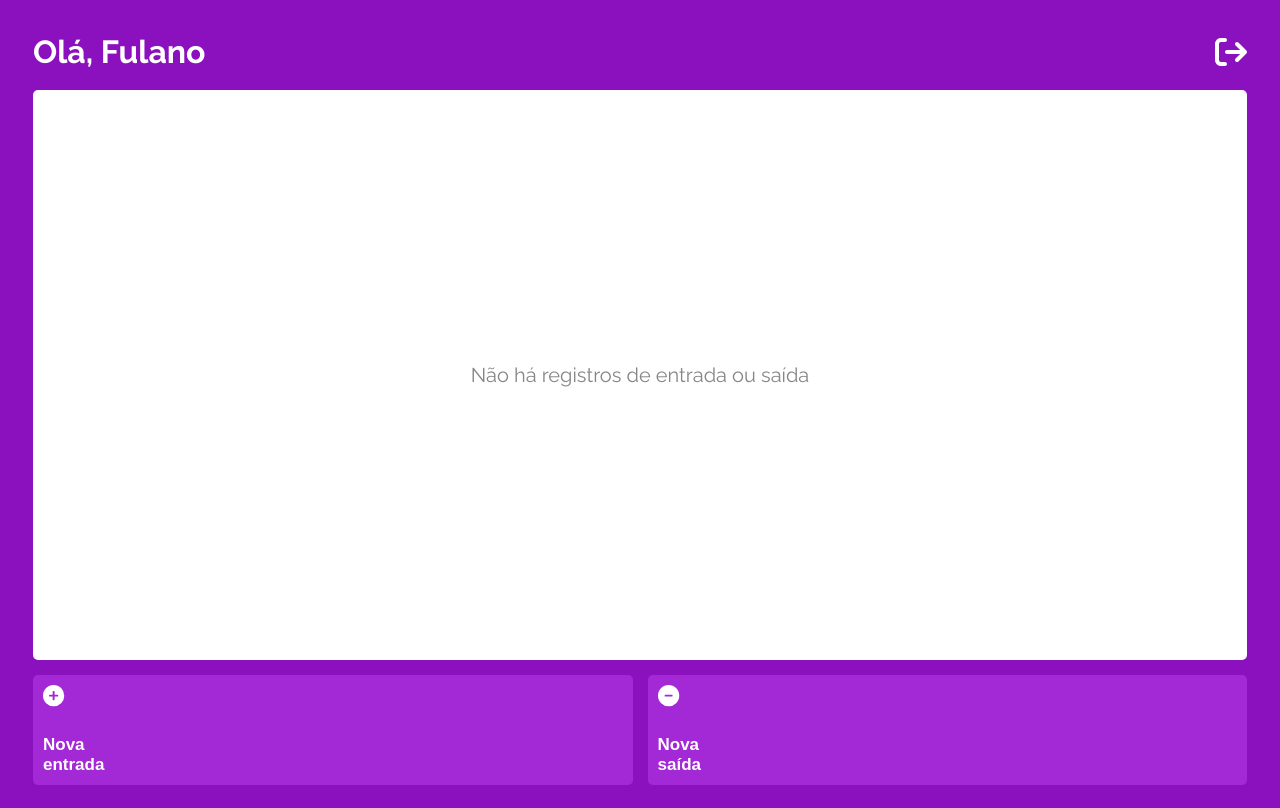
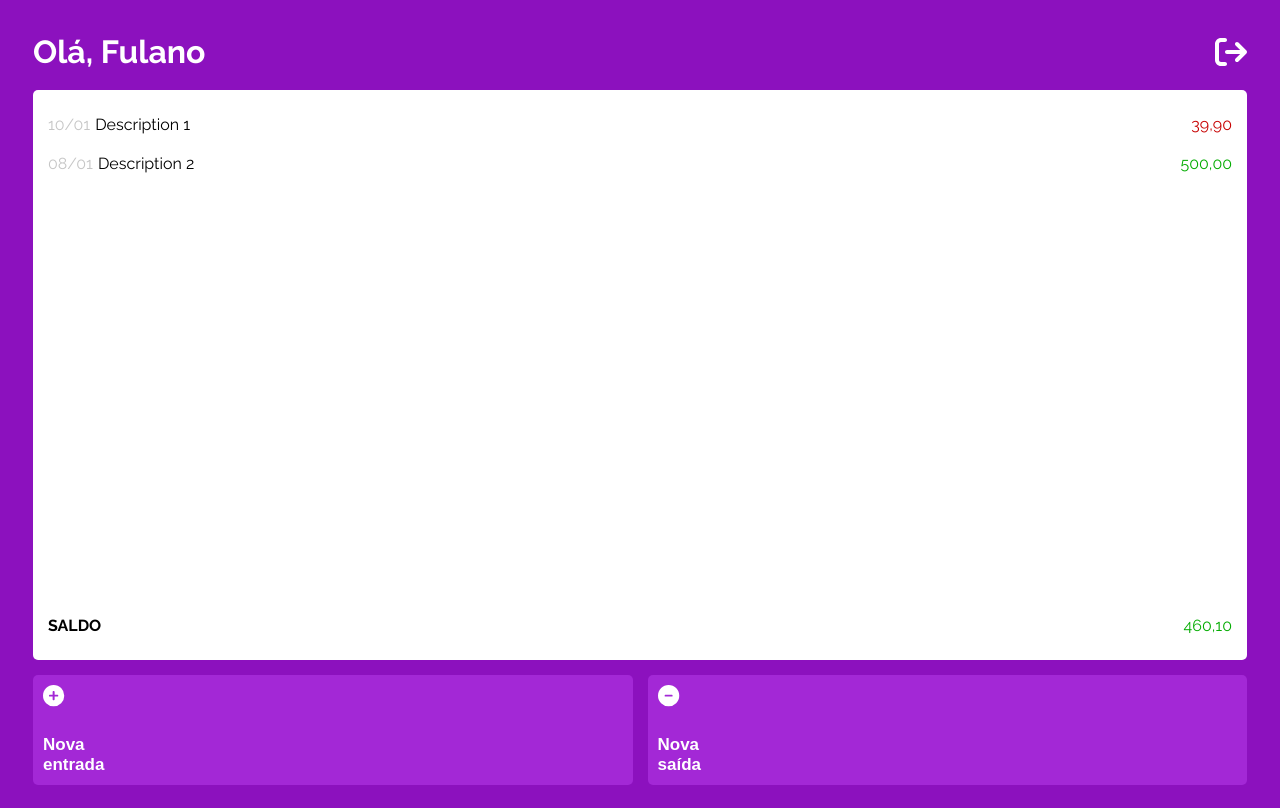
Before and after one commit to marcosamoraes/projeto14-mywallet-front, a React (Create React App) app: page / in a window 1280 px wide. Built offline with nearby package versions, Linux system fonts and the light colour scheme; a web font is replaced by a local one.

Commit message:
home, valuesEntry and valuesOutput

```diff
--- a/package.json
+++ b/package.json
@@ -8,6 +8,7 @@
     "@fortawesome/free-solid-svg-icons": "^6.2.1",
     "@fortawesome/react-fontawesome": "^0.2.0",
     "axios": "^1.2.3",
+    "dayjs": "^1.11.7",
     "react": "^18.2.0",
     "react-dom": "^18.2.0",
     "react-router-dom": "^6.7.0",
--- a/src/components/Card/Card.styled.js
+++ b/src/components/Card/Card.styled.js
@@ -4,11 +4,14 @@ export const Card = styled.div`
 	width: 100%;
 	height: calc(100vh - 230px);
 	display: flex;
+  flex-wrap: wrap;
+  flex-direction: column;
 	justify-content: space-between;
 	background: white;
 	border-radius: 5px;
 	box-sizing: border-box;
   margin-bottom: 15px;
+  padding: 25px 15px 5px 15px;
 
 	&.empty {
 		justify-content: center;
@@ -21,4 +24,37 @@ export const Card = styled.div`
 			font-size: 20px;
 		}
 	}
+
+  .row {
+    display: flex;
+    flex-direction: row;
+    justify-content: space-between;
+    font-size: 16px;
+
+    > p {
+      color: black;
+      margin: 0;
+      margin-bottom: 20px;
+      width: 70%;
+
+      &:last-child {
+        text-align: right;
+        width: 30%;
+      }
+
+      > span.date {
+        color: #C6C6C6;
+        font-size: 16px;
+        margin-right: 5px;
+      }
+    }
+
+    > .text-entry {
+      color: #03AC00;
+    }
+
+    > .text-output {
+      color: #C70000;
+    }
+  }
 `;
--- a/src/components/SquareButton/SquareButton.js
+++ b/src/components/SquareButton/SquareButton.js
@@ -1,5 +1,9 @@
-import { SquareButton as SquareButtonStyled } from "./SquareButton.styled.js";
+import { LinkStyled, SquareButton as SquareButtonStyled } from "./SquareButton.styled.js";
 
 export default function SquareButton(props) {
-	return <SquareButtonStyled {...props} />;
+	return (
+    <LinkStyled to={props.link}>
+      <SquareButtonStyled {...props} />
+    </LinkStyled>
+  );
 }
--- a/src/components/SquareButton/SquareButton.styled.js
+++ b/src/components/SquareButton/SquareButton.styled.js
@@ -1,4 +1,9 @@
+import { Link } from "react-router-dom";
 import styled from "styled-components";
+
+export const LinkStyled = styled(Link)`
+  flex: 2;
+`
 
 export const SquareButton = styled.button`
   width: 100%;
@@ -11,7 +16,6 @@ export const SquareButton = styled.button`
   font-size: 17px;
   color: white;
   font-weight: 700;
-  flex: 2;
   display: flex;
   flex-direction: column;
   align-items: start;
--- a/src/screens/Home/Home.js
+++ b/src/screens/Home/Home.js
@@ -1,12 +1,38 @@
 import Header from "../../components/Header/Header.js";
 import { FontAwesomeIcon } from "@fortawesome/react-fontawesome";
-import { faMinusCircle, faPlusCircle, faSignOut } from "@fortawesome/free-solid-svg-icons";
+import {
+	faMinusCircle,
+	faPlusCircle,
+	faSignOut,
+} from "@fortawesome/free-solid-svg-icons";
 import Card from "../../components/Card/Card.js";
 import { useState } from "react";
 import SquareButton from "../../components/SquareButton/SquareButton.js";
+import dayjs from "dayjs";
 
 export default function Home() {
-  const [entries, setEntries] = useState([]);
+	const [entries, setEntries] = useState([
+		{
+			id: 1,
+			description: "Description 1",
+			value: 39.9,
+			type: "output",
+			date: "2023-01-10T00:00:00z",
+		},
+		{
+			id: 2,
+			description: "Description 2",
+			value: 500.0,
+			type: "entry",
+			date: "2023-01-08T00:00:00z",
+		},
+	]);
+
+  const total = entries.reduce((acc, entry) => {
+    return entry.type === 'entry' ?
+      acc + entry.value :
+      acc - entry.value;
+  }, 0);
 
 	return (
 		<>
@@ -15,20 +41,48 @@ export default function Home() {
 				<FontAwesomeIcon icon={faSignOut} size="2x" onClick={null} />
 			</Header>
 
-			<Card className={entries.length <= 0 ? 'empty' : false}>
+			<Card className={entries.length <= 0 ? "empty" : false}>
 				{entries.length > 0 ? (
-          <p>Loading...</p>
+					<>
+						<div>
+							{entries.map((entry) => {
+								return (
+									<div class="row">
+										<p>
+											<span className="date">
+												{dayjs(entry.date).format("DD/MM")}
+											</span>
+											{entry.description}
+										</p>
+										<p className={`text-${entry.type}`}>
+											{entry.value.toFixed(2).replace('.', ',')}
+										</p>
+									</div>
+								);
+							})}
+						</div>
+						<div>
+							<div class="row">
+								<p>
+                  <b>SALDO</b>
+								</p>
+								<p className={`text-${total >= 0 ? 'entry' : 'output'}`}>
+                  {total >= 0 ? total.toFixed(2).replace('.', ',') : (total * -1).toFixed(2).replace('.', ',')}
+								</p>
+							</div>
+						</div>
+					</>
 				) : (
 					<p>Não há registros de entrada ou saída</p>
 				)}
 			</Card>
 
 			<div className="d-flex gap-15">
-        <SquareButton onClick={null}>
+				<SquareButton link="nova-entrada">
 					<FontAwesomeIcon icon={faPlusCircle} size="lg" />
 					<p>Nova entrada</p>
 				</SquareButton>
-        <SquareButton>
+				<SquareButton link="nova-saida">
 					<FontAwesomeIcon icon={faMinusCircle} size="lg" />
 					<p>Nova saída</p>
 				</SquareButton>
--- a/src/screens/ValuesEntry/ValuesEntry.js
+++ b/src/screens/ValuesEntry/ValuesEntry.js
@@ -1,5 +1,19 @@
+import Button from "../../components/Button/Button.js";
+import Header from "../../components/Header/Header.js";
+import Input from "../../components/Input/Input.js";
+
 export default function ValuesEntry() {
-  return (
-    <></>
-  )
+	return (
+		<>
+			<Header>
+				<h1>Nova entrada</h1>
+			</Header>
+
+			<form onSubmit={null}>
+        <Input type="text" name="value" id="value" placeholder="Valor" />
+        <Input type="text" name="description" id="description" placeholder="Descrição" />
+        <Button type="submit">Salvar entrada</Button>
+      </form>
+		</>
+	);
 }
--- a/src/screens/ValuesOutput/ValuesOutput.js
+++ b/src/screens/ValuesOutput/ValuesOutput.js
@@ -1,5 +1,19 @@
+import Button from "../../components/Button/Button.js";
+import Header from "../../components/Header/Header.js";
+import Input from "../../components/Input/Input.js";
+
 export default function ValuesOutput() {
-  return (
-    <></>
-  )
+	return (
+		<>
+			<Header>
+				<h1>Nova entrada</h1>
+			</Header>
+
+			<form onSubmit={null}>
+        <Input type="text" name="value" id="value" placeholder="Valor" />
+        <Input type="text" name="description" id="description" placeholder="Descrição" />
+        <Button type="submit">Salvar saída</Button>
+      </form>
+		</>
+	);
 }
```
Also changed, not shown: 1 other file (tests, documents, lock files or other folders). Lines whose indentation alone changed are shown as unchanged.
